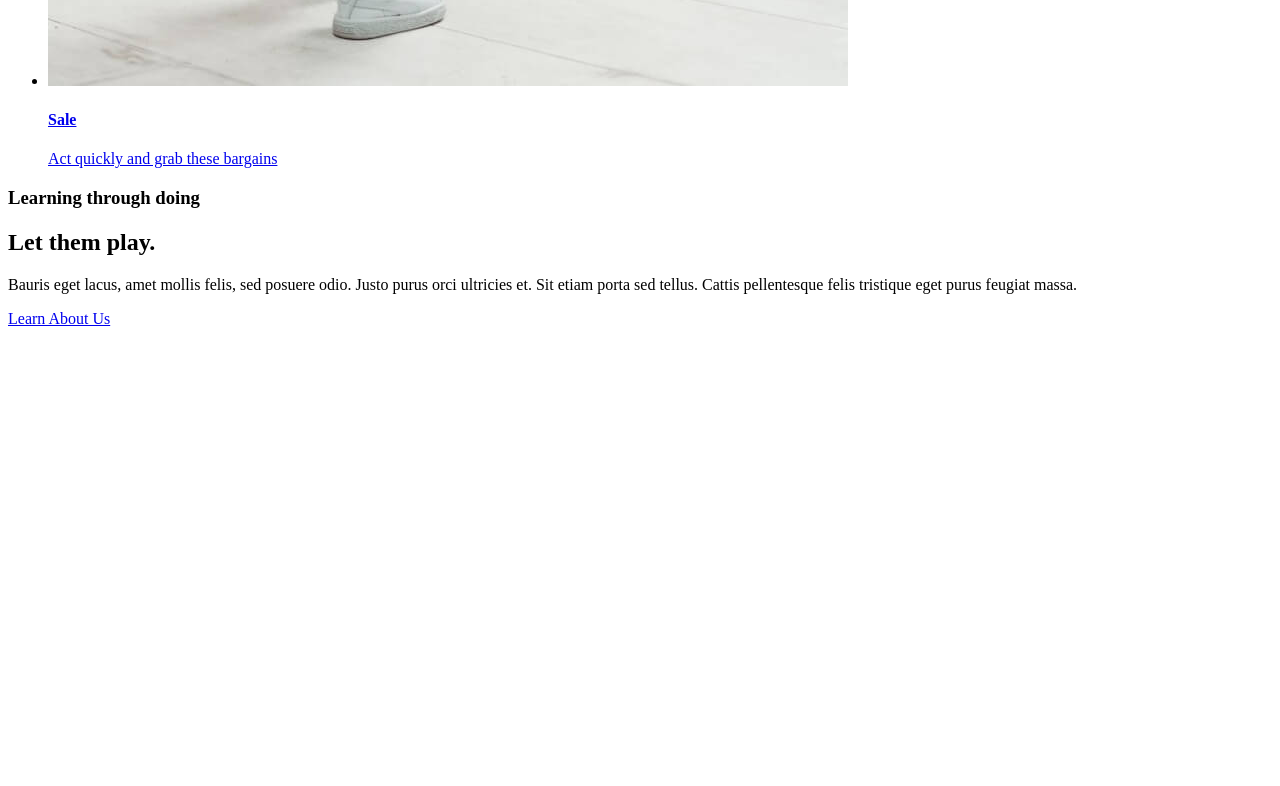
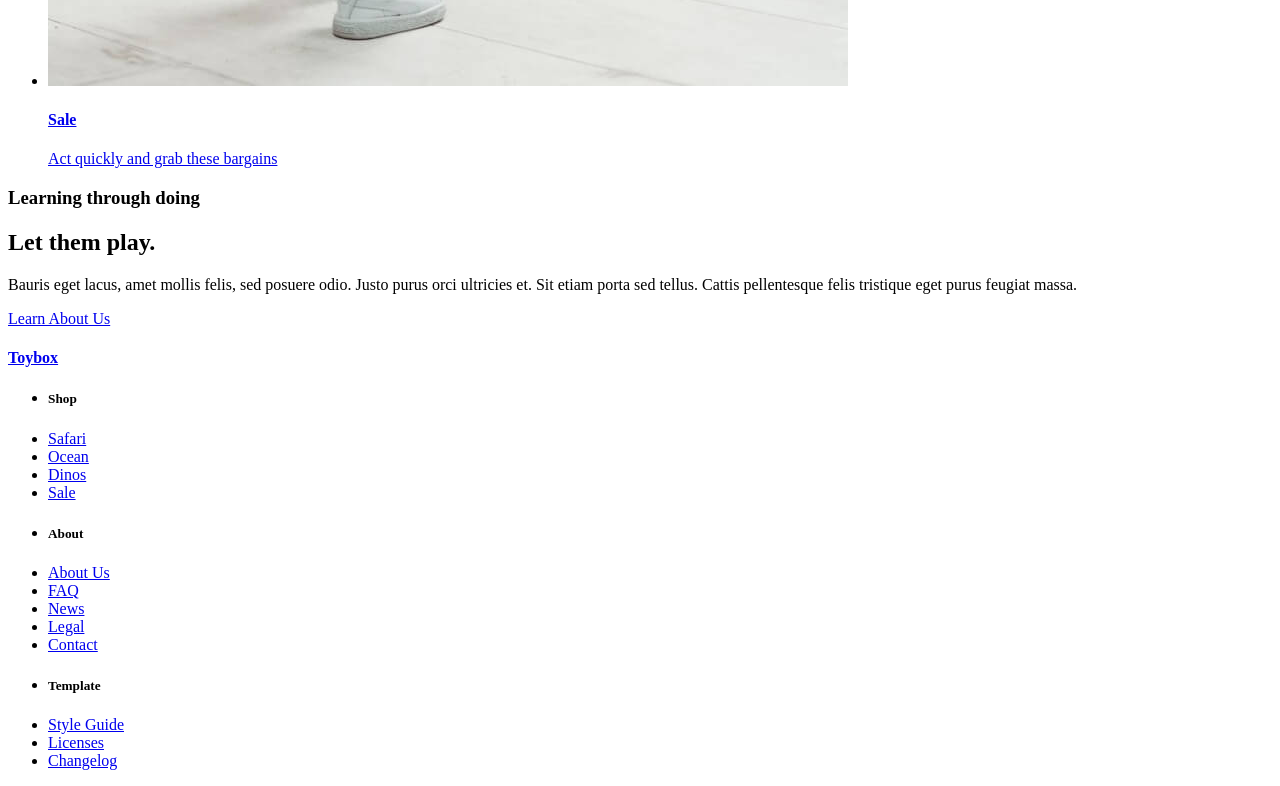
Before and after one commit to alicetoronto/toybox-code-along, a plain HTML site: page index.html in a window 1280 px wide. Shown: the part 5246-6032 px from the top of the page. Before the commit the page ends 5582 px from the top, so only its background shows below. Drawn offline with Linux system fonts and the light colour scheme.

Commit message:
added footer and nav

```diff
--- a/index.html
+++ b/index.html
@@ -130,10 +130,74 @@
 					<p>Bauris eget lacus, amet mollis felis, sed posuere odio. Justo purus orci ultricies et. Sit etiam porta sed tellus.
 					Cattis pellentesque felis tristique eget purus feugiat massa.</p>
 					<a href="#" class="aboutButton">Learn About Us</a>
-				</div>
-			</div>
+				</div> <!-- end of playContent -->
+			</div> <!-- end of wrapper -->
 		</section>
-
 	</main>
+	<footer class="footer" id="footer">
+		<div class="footerFlexContainer">
+			<!-- Logo -->
+			<a href="#" class="logo">
+				<h4>Toybox</h4>
+			</a>
+			<!-- Footer nav container -->
+			<div class="footerNav">
+				<nav>
+					<ul class="footerShop">
+						<li>
+							<h5>Shop</h5>
+						</li>
+						<li>
+							<a href="#">Safari</a>
+						</li>
+						<li>
+							<a href="#">Ocean</a>
+						</li>
+						<li>
+							<a href="#">Dinos</a>
+						</li>
+						<li>
+							<a href="#">Sale</a>
+						</li>
+					</ul> <!-- end of footerShop -->
+					<ul class="footerAbout">
+						<li>
+							<h5>About</h5>
+						</li>
+						<li>
+							<a href="#">About Us</a>
+						</li>
+						<li>
+							<a href="#">FAQ</a>
+						</li>
+						<li>
+							<a href="#">News</a>
+						</li>
+						<li>
+							<a href="#">Legal</a>
+						</li>
+						<li>
+							<a href="#">Contact</a>
+						</li>
+					</ul> <!-- end of footerAbout -->
+					<ul class="footerTemplate">
+						<li>
+							<h5>Template</h5>
+						</li>
+						<li>
+							<a href="#">Style Guide</a>
+						</li>
+						<li>
+							<a href="#">Licenses</a>
+						</li>
+						<li>
+							<a href="#">Changelog</a>
+						</li>
+					</ul> <!-- end of footerTemplate -->
+				</nav>
+			</div> <!-- end footerNav -->
+		</div> <!-- end footerFlexContainer -->
+		<!-- Social and copyright flex container -->
+	</footer>
 </body>
 </html>
```
